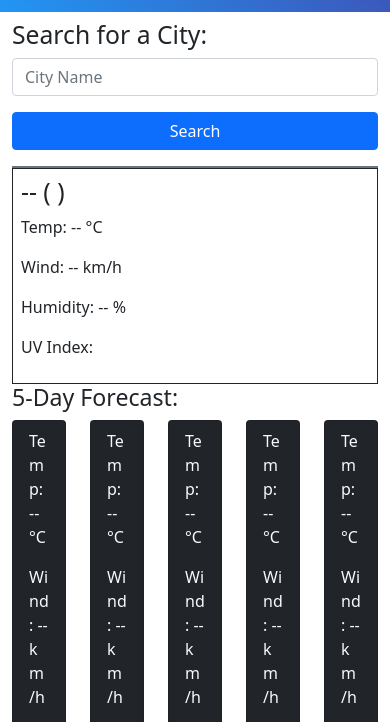
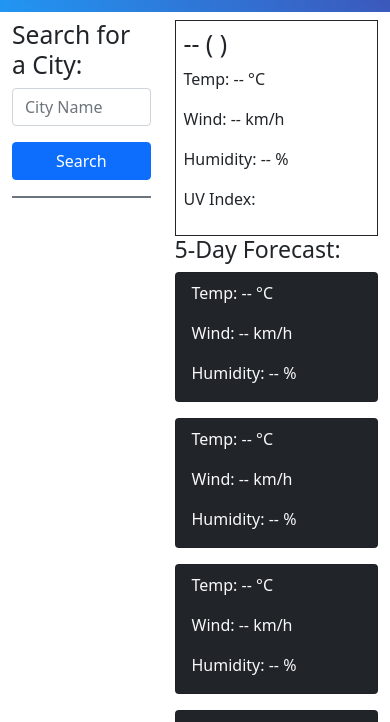
Before and after one commit to Kelerik/Challenge-WeatherDashboard, a plain HTML site: page index.html in a window 390 px wide. Shown: the part 45-767 px from the top of the page. Drawn offline with nearby package versions, Linux system fonts and the light colour scheme.

Commit message:
styling, responsiveness, and readme

```diff
--- a/assets/css/style.css
+++ b/assets/css/style.css
@@ -7,8 +7,6 @@
 header {
    background: linear-gradient(45deg, #2196f3, #3f51b5);
 }
-main {
-}
 .btn {
    width: 100%;
    margin: 1rem 0;
--- a/index.html
+++ b/index.html
@@ -22,7 +22,7 @@
       <main class="container">
          <div class="row pt-2">
             <!-- sidebar -->
-            <div class="col-12 col-md-3">
+            <div class="col-5 col-sm-3">
                <h2>Search for a City:</h2>
                <!-- input -->
                <form id="city-input">
@@ -59,11 +59,16 @@
                <div>
                   <h3>5-Day Forecast:</h3>
                   <!-- forecast cards -->
-                  <div class="row row-cols-5">
+                  <div
+                     class="
+                        gy-3
+                        row row-cols-1 row-cols-sm-2 row-cols-md-3 row-cols-xl-5
+                     "
+                  >
                      <!-- card -->
                      <div class="col">
                         <div
-                           class="card bg-dark text-light ps-3 pe-3"
+                           class="card h-100 bg-dark text-light ps-3 pe-3"
                            data-="forecast-1"
                         >
                            <h4 data-text="date"></h4>
@@ -78,7 +83,7 @@
                      <!-- card -->
                      <div class="col">
                         <div
-                           class="card bg-dark text-light ps-3 pe-3"
+                           class="card h-100 bg-dark text-light ps-3 pe-3"
                            data-="forecast-2"
                         >
                            <h4 data-text="date"></h4>
@@ -93,7 +98,7 @@
                      <!-- card -->
                      <div class="col">
                         <div
-                           class="card bg-dark text-light ps-3 pe-3"
+                           class="card h-100 bg-dark text-light ps-3 pe-3"
                            data-="forecast-3"
                         >
                            <h4 data-text="date"></h4>
@@ -108,7 +113,7 @@
                      <!-- card -->
                      <div class="col">
                         <div
-                           class="card bg-dark text-light ps-3 pe-3"
+                           class="card h-100 bg-dark text-light ps-3 pe-3"
                            data-="forecast-4"
                         >
                            <h4 data-text="date"></h4>
@@ -123,7 +128,7 @@
                      <!-- card -->
                      <div class="col">
                         <div
-                           class="card bg-dark text-light ps-3 pe-3"
+                           class="card h-100 bg-dark text-light ps-3 pe-3"
                            data-="forecast-1"
                         >
                            <h4 data-text="date"></h4>
```
Also changed, not shown: assets/img/screenshot.png (added), 1 other file.
